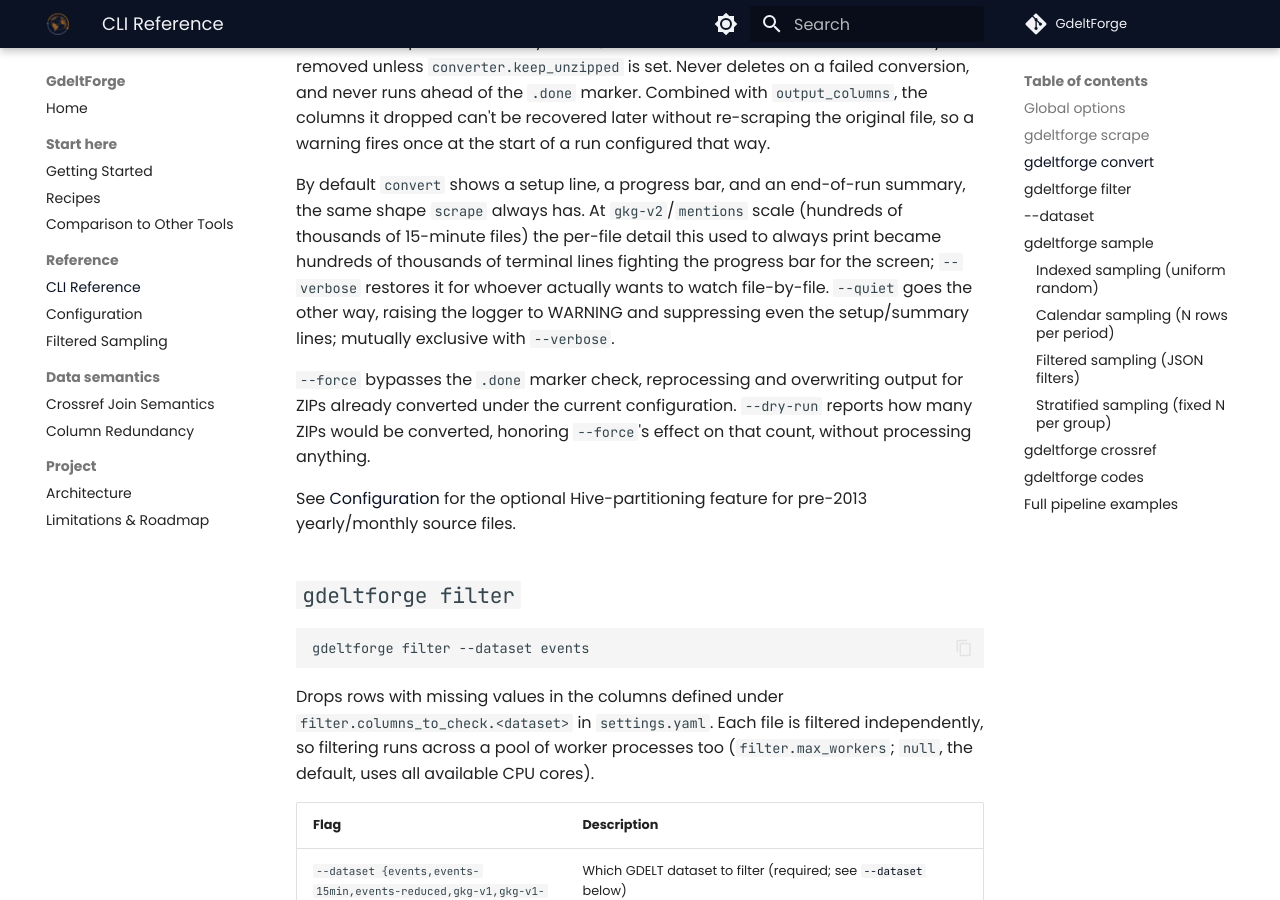
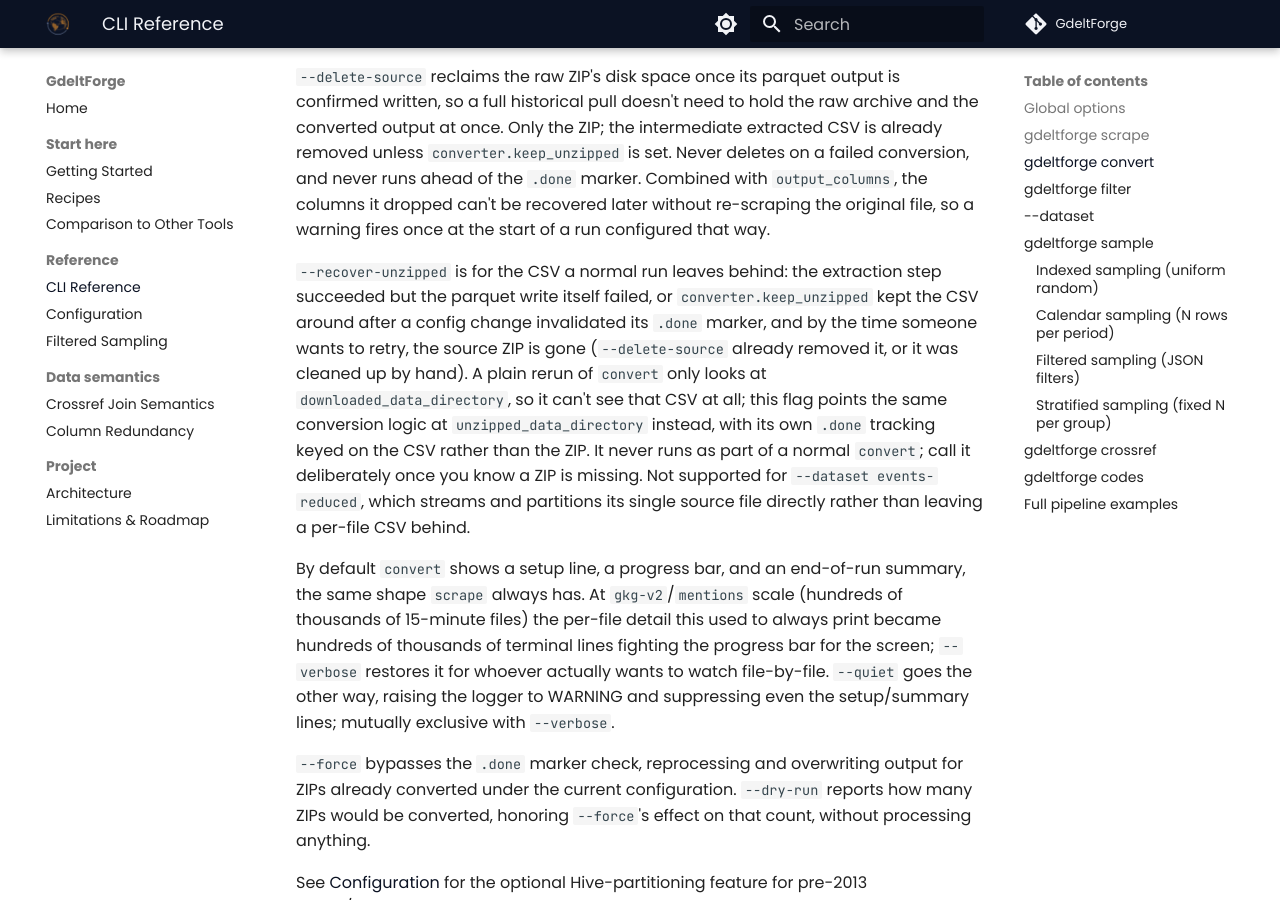
Before and after one commit to Vinicius-Teixeirac/GdeltForge, an MkDocs documentation site: the page built from docs/cli-reference.md, in a window 1280 px wide and 900 px high, scrolled down 4800 px. Built offline with MkDocs 1.6.1 and Material for MkDocs 9.7.7, drawn with Linux system fonts in a browser that asks for light colours; comment, search, counter and statistics services are not loaded; some of the changed text lies outside the part shown.

Commit message:
docs(convert): document --recover-unzipped
Adds the flag's row and explanatory paragraph to cli-reference.md,
matching --delete-source's own treatment, and a cross-reference from
configuration.md's converter section pointing at it from where a
leftover CSV would actually be found. CHANGELOG gets a matching entry
under Unreleased/Added.

```diff
--- a/docs/cli-reference.md
+++ b/docs/cli-reference.md
@@ -99,6 +99,7 @@
 | `--end-date YYYY-MM-DD` | Only convert files whose period ends on or before this date |
 | `--order {asc,desc}` | Processing order: `asc` (oldest first, the default) or `desc` (newest first) |
 | `--delete-source` | Delete each source ZIP once its parquet output is written and confirmed done. Off by default |
+| `--recover-unzipped` | Convert leftover CSVs sitting in `unzipped_data_directory` instead of the ZIPs in `downloaded_data_directory`. Off by default; not supported for `--dataset events-reduced` |
 | `--verbose` | Show per-file conversion detail (which ZIP is being processed, which are skipped as already done) instead of just the progress bar and summary. Off by default |
 | `--quiet` | Suppress even the default setup/summary lines, leaving only warnings and errors. Off by default |
 | `-q` | Shorthand for `--quiet` |
@@ -116,6 +117,8 @@
 `--order` picks which ZIPs are submitted to the worker pool first, same meaning and same "submission order, not completion order" caveat as `scrape`'s own `--order`. Unlike `scrape`, `convert`'s file discovery has no inherent order of its own to preserve or override (it lists the download directory, not a remote listing), so `--order` is the only thing that makes this deterministic at all.
 
 `--delete-source` reclaims the raw ZIP's disk space once its parquet output is confirmed written, so a full historical pull doesn't need to hold the raw archive and the converted output at once. Only the ZIP; the intermediate extracted CSV is already removed unless `converter.keep_unzipped` is set. Never deletes on a failed conversion, and never runs ahead of the `.done` marker. Combined with `output_columns`, the columns it dropped can't be recovered later without re-scraping the original file, so a warning fires once at the start of a run configured that way.
+
+`--recover-unzipped` is for the CSV a normal run leaves behind: the extraction step succeeded but the parquet write itself failed, or `converter.keep_unzipped` kept the CSV around after a config change invalidated its `.done` marker, and by the time someone wants to retry, the source ZIP is gone (`--delete-source` already removed it, or it was cleaned up by hand). A plain rerun of `convert` only looks at `downloaded_data_directory`, so it can't see that CSV at all; this flag points the same conversion logic at `unzipped_data_directory` instead, with its own `.done` tracking keyed on the CSV rather than the ZIP. It never runs as part of a normal `convert`; call it deliberately once you know a ZIP is missing. Not supported for `--dataset events-reduced`, which streams and partitions its single source file directly rather than leaving a per-file CSV behind.
 
 By default `convert` shows a setup line, a progress bar, and an end-of-run summary, the same shape `scrape` always has. At `gkg-v2`/`mentions` scale (hundreds of thousands of 15-minute files) the per-file detail this used to always print became hundreds of thousands of terminal lines fighting the progress bar for the screen; `--verbose` restores it for whoever actually wants to watch file-by-file. `--quiet` goes the other way, raising the logger to WARNING and suppressing even the setup/summary lines; mutually exclusive with `--verbose`.
 
```
Also changed, not shown: CHANGELOG.md (+1 -0 lines), docs/configuration.md (+2 -0 lines).
